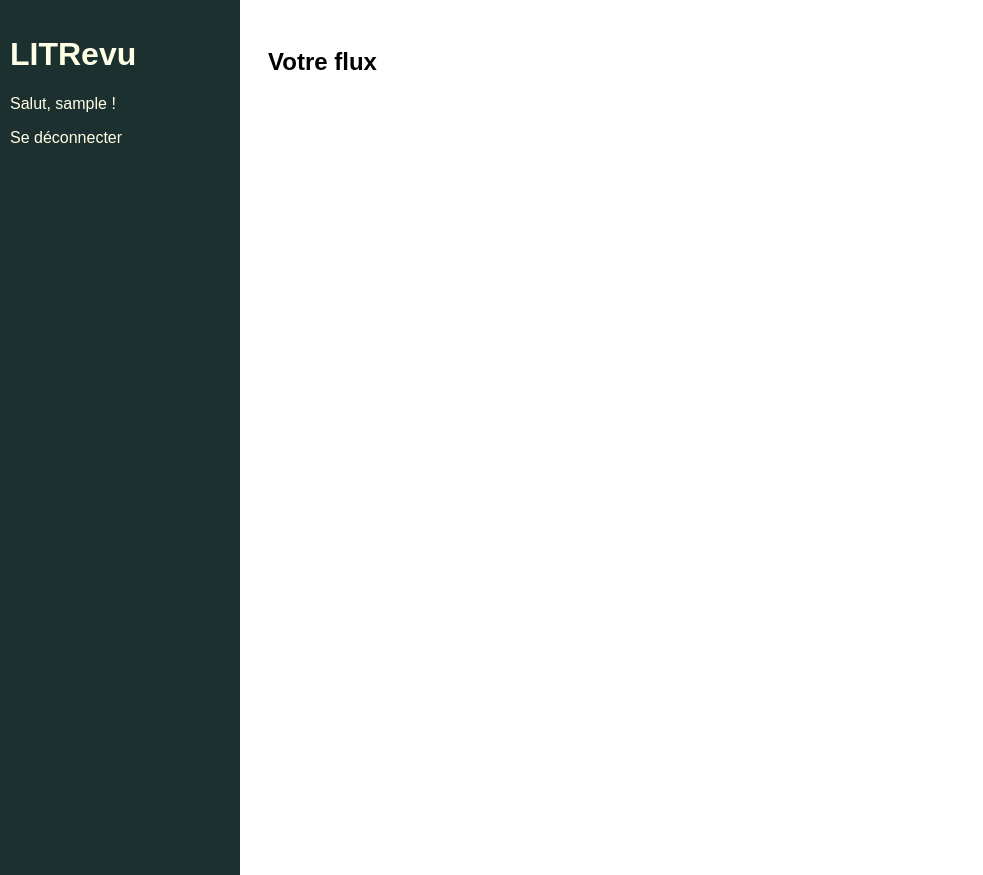
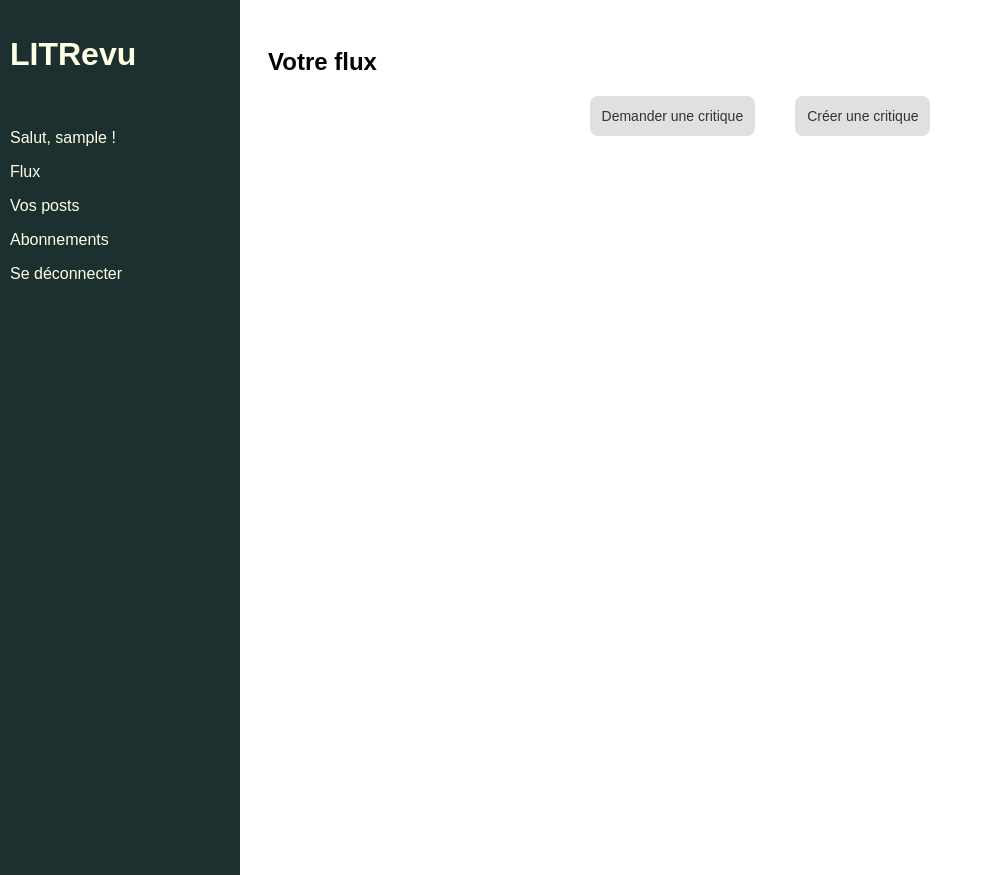
Before and after one commit to Chelpot/Openclassrooms-P9-LITRevu, a Django app: page /home/ in a window 1280 px wide. Shown: the whole page, without its empty margins (0-983 px from the left). Run offline with Django 5.2, Linux system fonts and the light colour scheme; the visitor is signed in with stand-in values (Sample User, id 1).

Commit message:
Add css, view update for flux view and base html

```diff
--- a/review/templates/review/home.html
+++ b/review/templates/review/home.html
@@ -1,6 +1,14 @@
 {% extends 'base.html' %}
 {% block content %}
     <h2>Votre flux</h2>
+    <div id="content">
+        <div class="btn-content">
+            <a class="button-content" role="button" href="{% url 'ticket_create' %}">Demander une critique</a>
+        </div>
+        <div class="btn-content">
+            <button class="button-content" role="button">Créer une critique</button>
+        </div>
 
+    </div>
 
 {% endblock content %}
--- a/static/app.css
+++ b/static/app.css
@@ -66,3 +66,32 @@ html {
 	cursor: pointer;
 	outline: inherit;
 }
+
+#content{
+    display: flex;
+    align-items: center;
+    justify-content: center;
+}
+
+.button-content {
+    margin: 0 20px;
+    background-color: rgba(51, 51, 51, 0.15);
+    border-radius: 8px;
+    border-width: 0;
+    color: #333333;
+    cursor: pointer;
+    display: inline-block;
+    font-size: 14px;
+    font-weight: 500;
+    line-height: 20px;
+    list-style: none;
+    padding: 10px 12px;
+    text-align: center;
+    transition: all 200ms;
+    vertical-align: baseline;
+    white-space: nowrap;
+    user-select: none;
+    -webkit-user-select: none;
+    touch-action: manipulation;
+    text-decoration: none;
+}
--- a/templates/base.html
+++ b/templates/base.html
@@ -1,20 +1,24 @@
 {% load static %}
 <html>
     <head>
-        <title>FotoBlog</title>
+        <title>LITRevu</title>
         <link rel="stylesheet" href="{% static 'app.css' %}">
     </head>
     <body>
         <div class="sidebar">
-            <h1>LITRevu</h1>
+            <h1><a href="{% url 'home' %}">LITRevu</a></h1>
+            <br>
             {% if user.is_authenticated %}
                 <p>Salut, {{ user }} !</p>
+                <p><a href="{% url 'home' %}">Flux</a></p>
+                <p><a href="">Vos posts</a></p>
+                <p><a href="">Abonnements</a></p>
                 <form method="post" action="{% url 'logout' %}">
                     {% csrf_token %}
                     <button class="btn-logout" type="submit">Se déconnecter</button>
                 </form>
 
-            {% endif %}
+            {% endif %}<a></a>
         </div>
         <div class="main">
             {% block content %}{% endblock content %}
```
